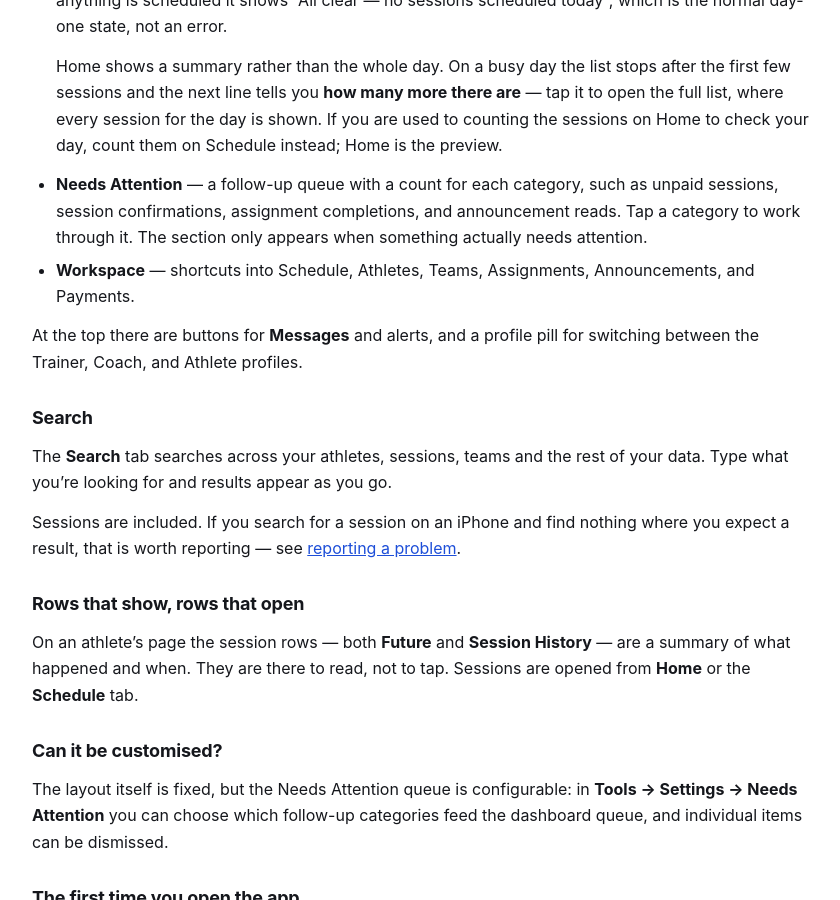
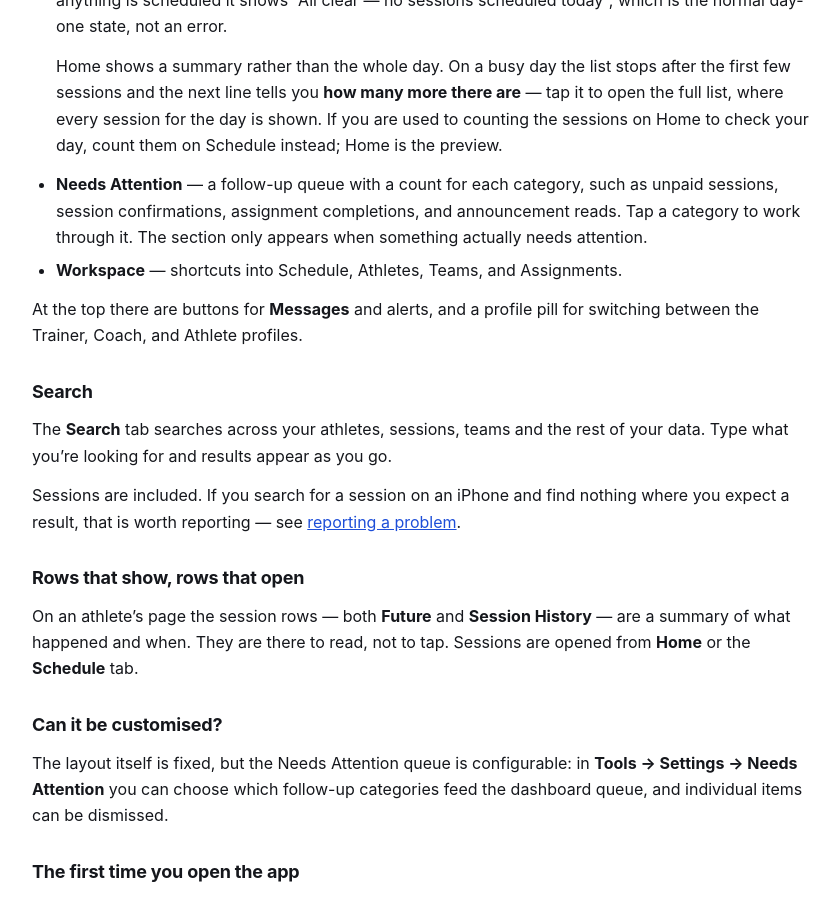
Before and after one commit to mytombrown/team-assist-help, a Jekyll site: the page built from _articles/dashboard.md, in a window 1280 px wide and 900 px high, scrolled down 470 px. Shown: the whole window, without its empty margins (218-1058 px from the left). Built offline with Jekyll 4.4.1, drawn with Linux system fonts in a browser that asks for light colours.

Commit message:
TA-145: dashboard Workspace names the four shortcuts that exist, not Announcements and Payments

```diff
--- a/_articles/dashboard.md
+++ b/_articles/dashboard.md
@@ -29,8 +29,7 @@ Team Assist is organised into tabs along the bottom of the screen: **Home**,
   sessions, session confirmations, assignment completions, and announcement reads. Tap a
   category to work through it. The section only appears when something actually needs
   attention.
-- **Workspace** — shortcuts into Schedule, Athletes, Teams, Assignments, Announcements,
-  and Payments.
+- **Workspace** — shortcuts into Schedule, Athletes, Teams, and Assignments.
 
 At the top there are buttons for **Messages** and alerts, and a profile pill for
 switching between the Trainer, Coach, and Athlete profiles.
```
